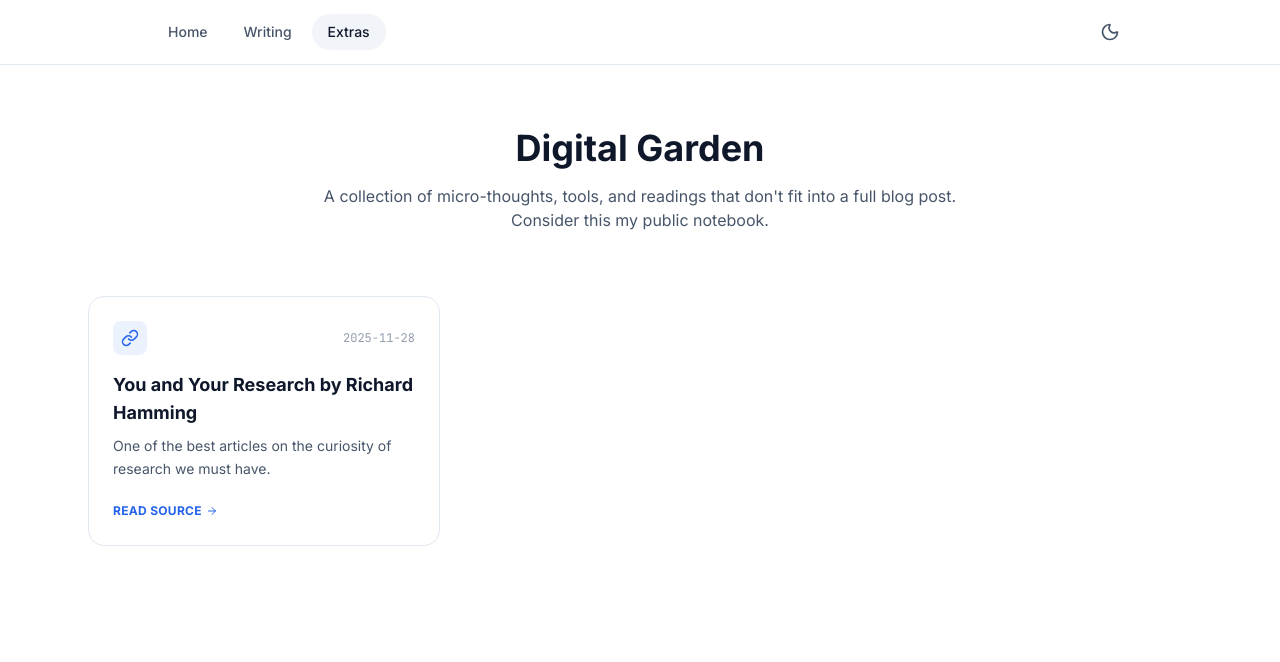
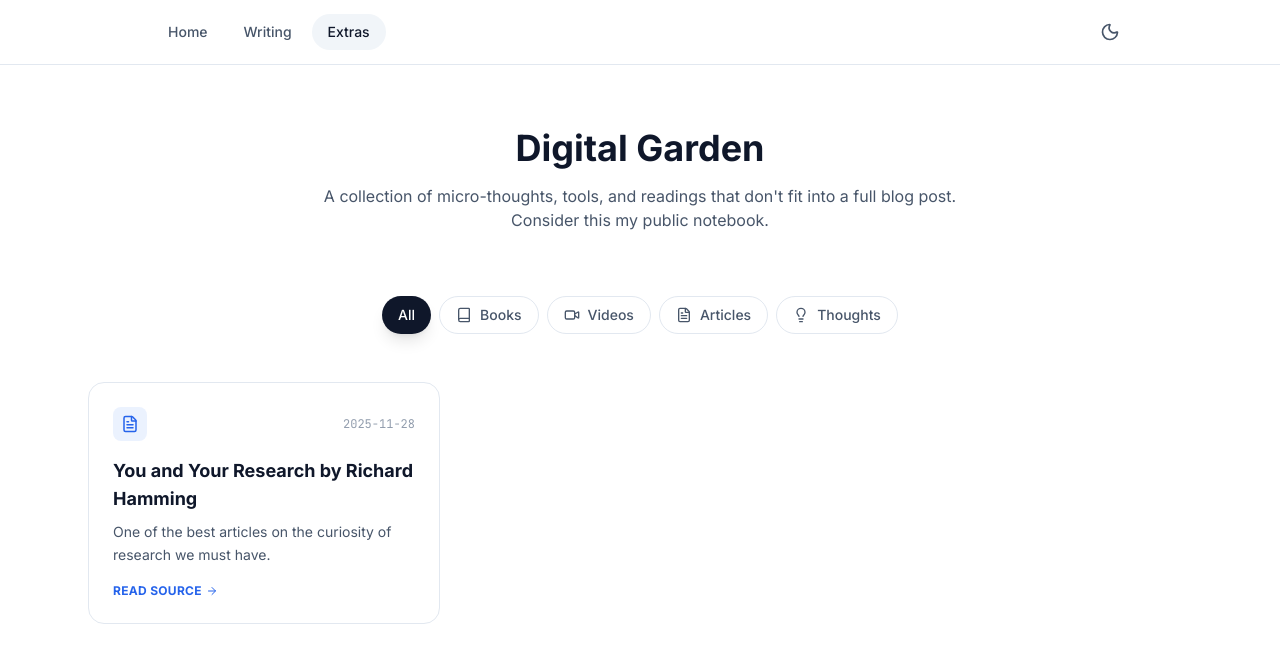
Before and after one commit to 0xGu4rdI4N/blog, a Next.js app: page /extras in a window 1280 px wide. Shown: the top 662 px of the page. Built offline with nearby package versions, Linux system fonts and the light colour scheme.

Commit message:
Refactor Extras section with categories

```diff
--- a/content/extras/curiosity_of_research.md
+++ b/content/extras/curiosity_of_research.md
@@ -1,5 +1,5 @@
 ---
-type: 'link'
+type: 'article'
 title: "You and Your Research by Richard Hamming"
 url: "https://fs.blog/great-talks/richard-hamming-your-research/"
 date: '2025-11-28'
--- a/src/app/extras/page.js
+++ b/src/app/extras/page.js
@@ -1,6 +1,5 @@
-import Link from 'next/link';
 import { getSortedExtrasData } from '../../lib/extras';
-import { Lightbulb, Link as LinkIcon, Wrench, Quote, ArrowRight } from 'lucide-react';
+import ExtrasList from '../../components/ExtrasList';
 
 export default function ExtrasPage() {
     const extras = getSortedExtrasData();
@@ -15,45 +14,7 @@ export default function ExtrasPage() {
                 </p>
             </div>
 
-            <div className="grid grid-cols-1 md:grid-cols-2 lg:grid-cols-3 gap-6 auto-rows-auto">
-                {extras.map((item) => (
-                    <div key={item.id} className="p-6 rounded-2xl border transition-all hover:-translate-y-1 duration-300 bg-white dark:bg-neutral-900/50 border-slate-200 dark:border-neutral-800 hover:border-slate-300 dark:hover:border-neutral-700">
-                        <div className="flex items-center justify-between mb-4">
-                            <div className={`p-2 rounded-lg ${item.type === 'insight' ? 'bg-amber-500/10 text-amber-600 dark:text-amber-400' :
-                                item.type === 'link' ? 'bg-blue-500/10 text-blue-600 dark:text-blue-400' :
-                                    item.type === 'tool' ? 'bg-purple-500/10 text-purple-600 dark:text-purple-400' :
-                                        'bg-slate-100 dark:bg-slate-800 text-slate-600 dark:text-slate-400'
-                                }`}>
-                                {item.type === 'insight' && <Lightbulb size={18} />}
-                                {item.type === 'link' && <LinkIcon size={18} />}
-                                {item.type === 'tool' && <Wrench size={18} />}
-                                {item.type === 'quote' && <Quote size={18} />}
-                            </div>
-                            <span className="text-xs font-mono text-slate-500 opacity-70">{item.date}</span>
-                        </div>
-
-                        <h3 className="text-lg font-bold mb-2 text-slate-900 dark:text-slate-200">
-                            {item.title || "Thought"}
-                        </h3>
-
-                        <p className="text-sm leading-relaxed mb-4 text-slate-600 dark:text-slate-400">
-                            {item.content}
-                        </p>
-
-                        {item.url && (
-                            <a href={item.url} target="_blank" rel="noopener noreferrer" className="inline-flex items-center gap-1 text-xs font-bold uppercase tracking-wide hover:underline text-blue-600 dark:text-blue-400">
-                                Read Source <ArrowRight size={12} />
-                            </a>
-                        )}
-
-                        {item.author && (
-                            <div className="text-xs font-serif italic text-right mt-2 text-slate-500">
-                                — {item.author}
-                            </div>
-                        )}
-                    </div>
-                ))}
-            </div>
+            <ExtrasList items={extras} />
         </div>
     );
 }
--- /dev/null
+++ b/src/components/ExtrasList.js
@@ -0,0 +1,95 @@
+"use client";
+
+import { useState } from 'react';
+import { Book, Video, FileText, Lightbulb, ArrowRight, Quote, Wrench, Link as LinkIcon } from 'lucide-react';
+
+export default function ExtrasList({ items }) {
+    const [activeCategory, setActiveCategory] = useState('All');
+
+    const categories = [
+        { id: 'All', label: 'All' },
+        { id: 'book', label: 'Books', icon: Book },
+        { id: 'video', label: 'Videos', icon: Video },
+        { id: 'article', label: 'Articles', icon: FileText },
+        { id: 'thought', label: 'Thoughts', icon: Lightbulb },
+    ];
+
+    const filteredItems = activeCategory === 'All'
+        ? items
+        : items.filter(item => item.type === activeCategory);
+
+    return (
+        <div>
+            {/* Category Tabs */}
+            <div className="flex flex-wrap justify-center gap-2 mb-12">
+                {categories.map((cat) => {
+                    const Icon = cat.icon;
+                    return (
+                        <button
+                            key={cat.id}
+                            onClick={() => setActiveCategory(cat.id)}
+                            className={`px-4 py-2 rounded-full text-sm font-medium transition-all flex items-center gap-2 ${activeCategory === cat.id
+                                ? 'bg-slate-900 text-white dark:bg-white dark:text-slate-900 shadow-lg'
+                                : 'bg-white dark:bg-neutral-900 text-slate-600 dark:text-slate-400 border border-slate-200 dark:border-neutral-800 hover:border-slate-300 dark:hover:border-neutral-700'
+                                }`}
+                        >
+                            {Icon && <Icon size={16} />}
+                            {cat.label}
+                        </button>
+                    );
+                })}
+            </div>
+
+            {/* Grid */}
+            <div className="grid grid-cols-1 md:grid-cols-2 lg:grid-cols-3 gap-6 auto-rows-auto">
+                {filteredItems.map((item) => (
+                    <div key={item.id} className="p-6 rounded-2xl border transition-all hover:-translate-y-1 duration-300 bg-white dark:bg-neutral-900/50 border-slate-200 dark:border-neutral-800 hover:border-slate-300 dark:hover:border-neutral-700 flex flex-col h-full">
+                        <div className="flex items-center justify-between mb-4">
+                            <div className={`p-2 rounded-lg ${item.type === 'thought' ? 'bg-amber-500/10 text-amber-600 dark:text-amber-400' :
+                                item.type === 'article' ? 'bg-blue-500/10 text-blue-600 dark:text-blue-400' :
+                                    item.type === 'book' ? 'bg-emerald-500/10 text-emerald-600 dark:text-emerald-400' :
+                                        item.type === 'video' ? 'bg-red-500/10 text-red-600 dark:text-red-400' :
+                                            'bg-slate-100 dark:bg-slate-800 text-slate-600 dark:text-slate-400'
+                                }`}>
+                                {item.type === 'thought' && <Lightbulb size={18} />}
+                                {item.type === 'article' && <FileText size={18} />}
+                                {item.type === 'book' && <Book size={18} />}
+                                {item.type === 'video' && <Video size={18} />}
+                                {item.type === 'link' && <LinkIcon size={18} />}
+                                {item.type === 'tool' && <Wrench size={18} />}
+                                {item.type === 'quote' && <Quote size={18} />}
+                            </div>
+                            <span className="text-xs font-mono text-slate-500 opacity-70">{item.date}</span>
+                        </div>
+
+                        <h3 className="text-lg font-bold mb-2 text-slate-900 dark:text-slate-200">
+                            {item.title || "Untitled"}
+                        </h3>
+
+                        <p className="text-sm leading-relaxed mb-4 text-slate-600 dark:text-slate-400 flex-grow">
+                            {item.content}
+                        </p>
+
+                        {item.url && (
+                            <a href={item.url} target="_blank" rel="noopener noreferrer" className="inline-flex items-center gap-1 text-xs font-bold uppercase tracking-wide hover:underline text-blue-600 dark:text-blue-400 mt-auto">
+                                Read Source <ArrowRight size={12} />
+                            </a>
+                        )}
+
+                        {item.author && (
+                            <div className="text-xs font-serif italic text-right mt-2 text-slate-500">
+                                — {item.author}
+                            </div>
+                        )}
+                    </div>
+                ))}
+            </div>
+
+            {filteredItems.length === 0 && (
+                <div className="text-center py-20 text-slate-500 dark:text-slate-400">
+                    <p>No items found in this category yet.</p>
+                </div>
+            )}
+        </div>
+    );
+}
```
